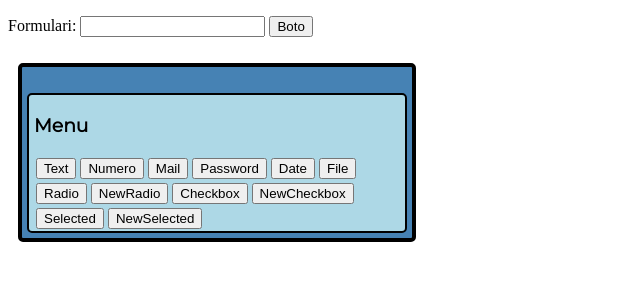
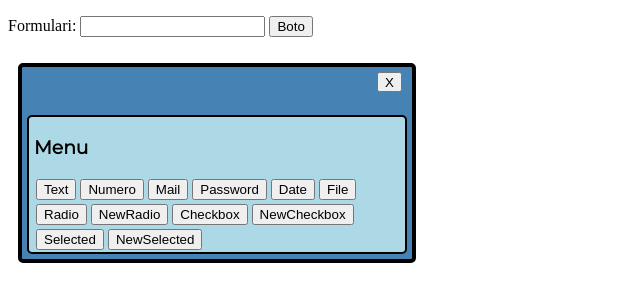
Before and after one commit to dcamposm/GeneradorFormulari, a website: page public_html/index.html in a window 1280 px wide. Both pictures are taken after a click on the button "Boto". Shown: the whole page, without its empty margins (0-640 px from the left). Drawn offline with Linux system fonts and the light colour scheme.

Commit message:
Demetrio - Mejoras codigo y css 3

```diff
--- a/public_html/css/estils.css
+++ b/public_html/css/estils.css
@@ -9,19 +9,31 @@ main {
 .container {
     border: 4px solid black;
     border-radius: 5px;
-    width: 380px;
+    max-width: 380px;
     padding: 5px;
     margin: 10px;
     background-color: steelblue;
+    display:flex;
+    flex-wrap: wrap;
 }
+
+.container h1{
+  width: 350px;
+}
+
 .menu {
     border: 2px solid black;
     border-radius: 5px;
     background-color: lightblue;
     padding-left: 5px;
 }
+
 .menu button {
     margin: 2px;
+}
+
+.inputForm {
+    max-height: 20px;
 }
 
 .contInput {
--- a/public_html/js/codi.js
+++ b/public_html/js/codi.js
@@ -138,6 +138,7 @@ function generadorFormulari(){
    $(titul).append(nomForm);
 
    $(container).append(titul);
+   $(container).append("<button id=\"inputForm_"+nomForm+contGlobal+"\" class=\"inputForm\">X</button>");
    $(container).append(contForm);
    $(container).append(menu);
 
@@ -155,7 +156,7 @@ function generadorFormulari(){
    $("#inputNewCheckbox_"+nomForm+contGlobal).click(insertInput);
    $("#inputSelected_"+nomForm+contGlobal).click(insertInput);
    $("#inputNewSelected_"+nomForm+contGlobal).click(insertInput);
-
+   $("#inputForm_"+nomForm+contGlobal).click(deleteInput);
    contRadio[nomForm+contGlobal]=1;
    contCheck[nomForm+contGlobal]=1;
    contSelect[nomForm+contGlobal]=1;
```
